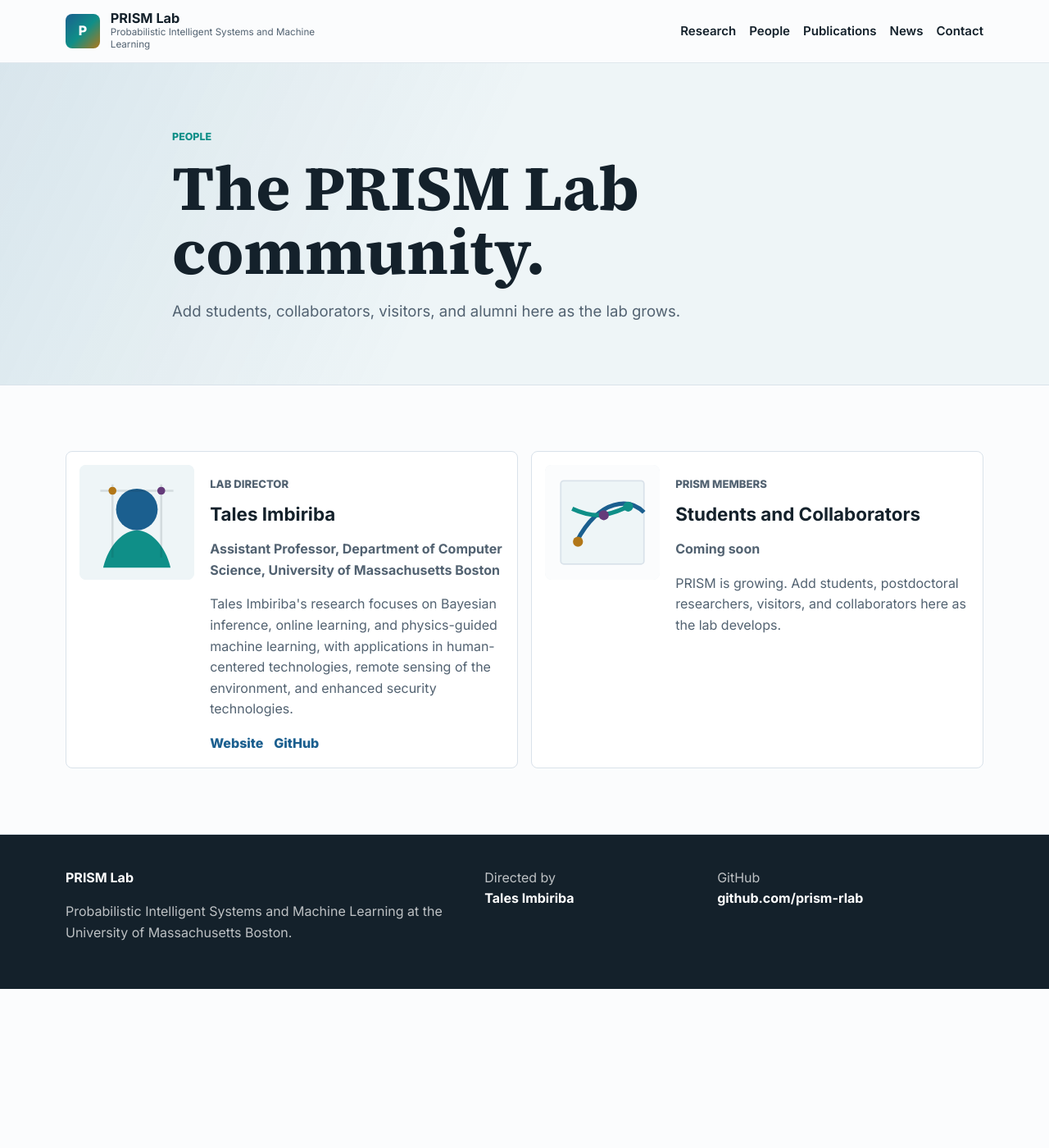
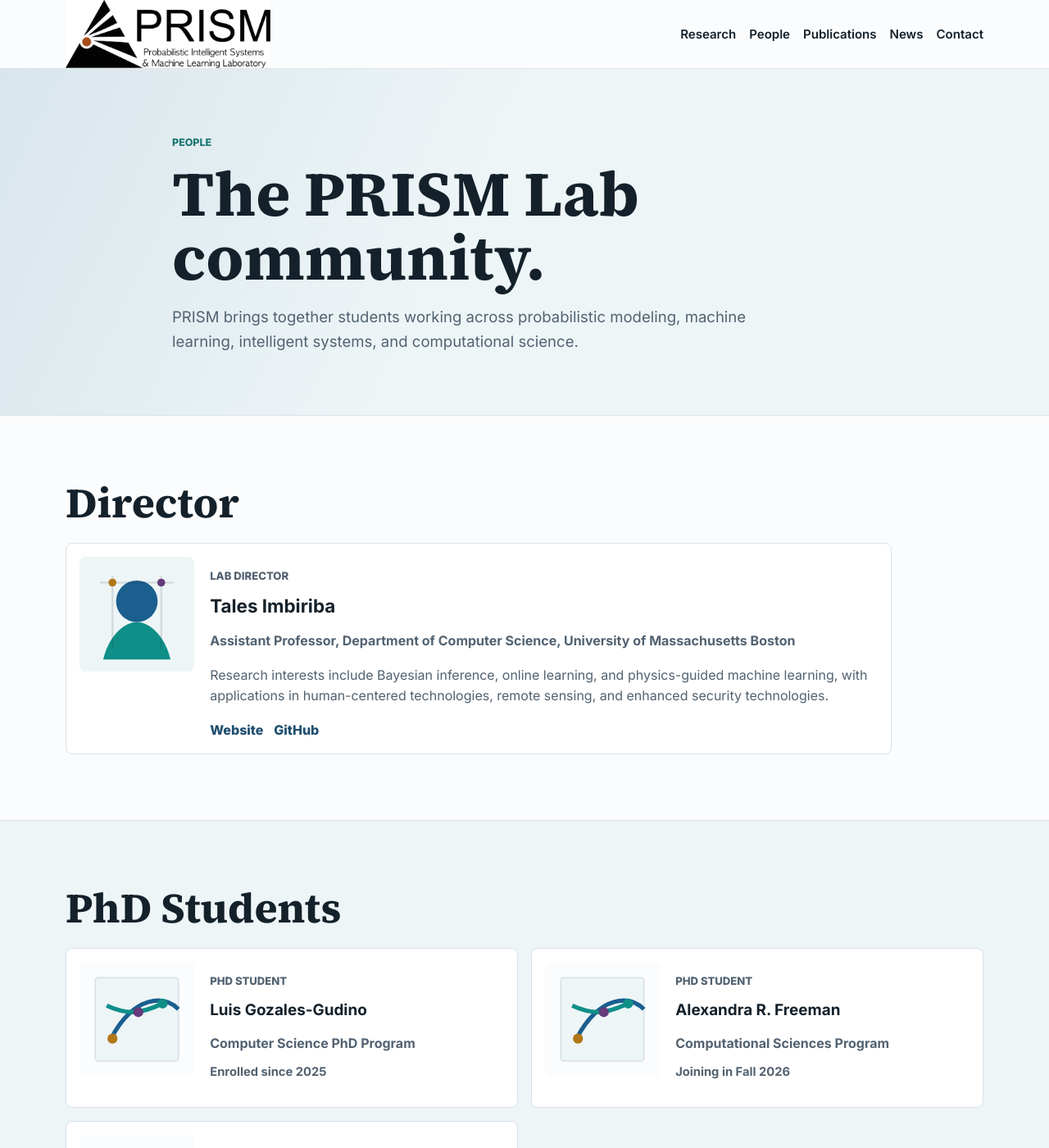
Before and after one commit to prism-rlab/prism-rlab.github.io, a Jekyll site: the page built from people/index.md, in a window 1280 px wide and 1400 px high. Shown: the whole window at 82% size. Built offline with Jekyll 4.4.1, drawn with Linux system fonts in a browser that asks for light colours; some of the changed text lies outside the part shown.

Commit message:
Add PRISM logo and lab members

```diff
--- a/_data/people.yml
+++ b/_data/people.yml
@@ -1,15 +1,58 @@
-- name: Tales Imbiriba
-  role: Lab Director
-  title: Assistant Professor, Department of Computer Science, University of Massachusetts Boston
-  bio: Tales Imbiriba's research focuses on Bayesian inference, online learning, and physics-guided machine learning, with applications in human-centered technologies, remote sensing of the environment, and enhanced security technologies.
-  website: https://talesimbiriba.github.io
-  github: https://github.com/talesimbiriba
-  image: /assets/img/tales-placeholder.svg
+director:
+  - name: Tales Imbiriba
+    role: Lab Director
+    title: Assistant Professor
+    program: Department of Computer Science, University of Massachusetts Boston
+    status:
+    bio: Research interests include Bayesian inference, online learning, and physics-guided machine learning, with applications in human-centered technologies, remote sensing, and enhanced security technologies.
+    website: https://talesimbiriba.github.io
+    github: https://github.com/talesimbiriba
+    image: /assets/img/tales-placeholder.svg
 
-- name: Students and Collaborators
-  role: PRISM Members
-  title: Coming soon
-  bio: PRISM is growing. Add students, postdoctoral researchers, visitors, and collaborators here as the lab develops.
-  website:
-  github:
-  image: /assets/img/member-placeholder.svg
+phd_students:
+  - name: Luis Gozales-Gudino
+    role: PhD Student
+    program: Computer Science PhD Program
+    status: Enrolled since 2025
+    bio:
+    website:
+    github:
+    image: /assets/img/member-placeholder.svg
+
+  - name: Alexandra R. Freeman
+    role: PhD Student
+    program: Computational Sciences Program
+    status: Joining in Fall 2026
+    bio:
+    website:
+    github:
+    image: /assets/img/member-placeholder.svg
+
+  - name: Narin Rahimzadeh
+    role: PhD Student
+    program: Computer Science PhD Program
+    status: Joining in Fall 2026
+    bio:
+    website:
+    github:
+    image: /assets/img/member-placeholder.svg
+
+masters_students:
+  - name: VS Praneeth Lnu
+    role: MS Student
+    program: Computer Science Master's Program
+    status:
+    bio:
+    website:
+    github:
+    image: /assets/img/member-placeholder.svg
+
+undergraduate_students:
+  - name: Kenneth Chen
+    role: Undergraduate Student
+    program: Computer Science
+    status:
+    bio:
+    website:
+    github:
+    image: /assets/img/member-placeholder.svg
--- /dev/null
+++ b/_includes/person-card.html
@@ -0,0 +1,15 @@
+{% assign person = include.person %}
+<article class="person-card">
+  <img src="{{ person.image | relative_url }}" alt="">
+  <div>
+    <p class="person-role">{{ person.role }}</p>
+    <h3>{{ person.name }}</h3>
+    <p class="person-title">{{ person.program }}</p>
+    {% if person.status %}<p class="person-status">{{ person.status }}</p>{% endif %}
+    {% if person.bio %}<p>{{ person.bio }}</p>{% endif %}
+    <div class="person-links">
+      {% if person.website %}<a href="{{ person.website }}">Website</a>{% endif %}
+      {% if person.github %}<a href="{{ person.github }}">GitHub</a>{% endif %}
+    </div>
+  </div>
+</article>
--- a/_layouts/default.html
+++ b/_layouts/default.html
@@ -15,11 +15,7 @@
     <header class="site-header">
       <nav class="nav container" aria-label="Main navigation">
         <a class="brand" href="{{ '/' | relative_url }}" aria-label="PRISM Lab home">
-          <span class="brand-mark">P</span>
-          <span>
-            <strong>PRISM Lab</strong>
-            <small>Probabilistic Intelligent Systems and Machine Learning</small>
-          </span>
+          <img src="{{ '/assets/img/prism-logo.png' | relative_url }}" alt="PRISM Lab">
         </a>
         <div class="nav-links">
           {% for item in site.data.navigation %}
--- a/assets/css/styles.css
+++ b/assets/css/styles.css
@@ -4,10 +4,10 @@
   --line: #d9e2ea;
   --paper: #fbfcfd;
   --soft: #eef5f7;
-  --blue: #1b5f8f;
-  --teal: #0f8f88;
+  --blue: #1f4f6f;
+  --teal: #1c7772;
   --plum: #653b7a;
-  --gold: #b27718;
+  --gold: #b35417;
   --white: #ffffff;
   --shadow: 0 18px 48px rgba(20, 33, 43, 0.10);
   --radius: 8px;
@@ -82,7 +82,6 @@
 .brand {
   display: flex;
   align-items: center;
-  gap: 0.8rem;
   color: var(--ink);
 }
 
@@ -90,32 +89,9 @@
   text-decoration: none;
 }
 
-.brand-mark {
-  width: 42px;
-  height: 42px;
-  display: grid;
-  place-items: center;
-  border-radius: var(--radius);
-  background: linear-gradient(135deg, var(--blue), var(--teal) 52%, var(--gold));
-  color: var(--white);
-  font-weight: 800;
-}
-
-.brand strong,
-.brand small {
-  display: block;
-}
-
-.brand strong {
-  font-size: 1.02rem;
-  line-height: 1.1;
-}
-
-.brand small {
-  max-width: 290px;
-  color: var(--muted);
-  font-size: 0.73rem;
-  line-height: 1.25;
+.brand img {
+  width: clamp(170px, 23vw, 250px);
+  height: auto;
 }
 
 .nav-links {
@@ -165,6 +141,15 @@
   overflow-wrap: break-word;
 }
 
+.sr-only {
+  width: 1px;
+  height: 1px;
+  overflow: hidden;
+  clip: rect(0, 0, 0, 0);
+  position: absolute;
+  white-space: nowrap;
+}
+
 h1,
 h2 {
   font-family: "Source Serif 4", Georgia, serif;
@@ -186,11 +171,10 @@
   font-size: 1.1rem;
 }
 
-.subtitle {
-  margin: 0.7rem 0 1.4rem;
-  color: var(--blue);
-  font-size: clamp(1.2rem, 2vw, 1.65rem);
-  font-weight: 700;
+.hero-logo {
+  width: min(100%, 680px);
+  height: auto;
+  margin: 0 0 1.6rem;
 }
 
 .lede {
@@ -454,6 +438,18 @@
   gap: 1rem;
 }
 
+.people-section > h2 {
+  margin-bottom: 1.4rem;
+}
+
+.people-grid.featured {
+  grid-template-columns: minmax(0, 0.9fr);
+}
+
+.people-grid.compact {
+  grid-template-columns: minmax(0, 0.7fr);
+}
+
 .person-card {
   display: grid;
   grid-template-columns: 140px minmax(0, 1fr);
@@ -474,7 +470,18 @@
   line-height: 1.2;
 }
 
+.person-card h3 {
+  font-size: 1.18rem;
+  line-height: 1.25;
+}
+
 .person-title {
+  font-weight: 700;
+}
+
+.person-status {
+  margin-top: -0.35rem;
+  font-size: 0.92rem;
   font-weight: 700;
 }
 
@@ -564,6 +571,11 @@
   .news-list:not(.wide) {
     grid-template-columns: 1fr;
   }
+
+  .people-grid.featured,
+  .people-grid.compact {
+    grid-template-columns: 1fr;
+  }
 }
 
 @media (max-width: 560px) {
@@ -573,6 +585,10 @@
 
   .brand small {
     max-width: 220px;
+  }
+
+  .brand img {
+    width: min(76vw, 230px);
   }
 
   .hero-actions,
--- a/index.html
+++ b/index.html
@@ -6,8 +6,8 @@
   <div class="container hero-grid">
     <div class="hero-copy">
       <p class="eyebrow">University of Massachusetts Boston</p>
-      <h1>PRISM Lab</h1>
-      <p class="subtitle">Probabilistic Intelligent Systems and Machine Learning</p>
+      <img class="hero-logo" src="{{ '/assets/img/prism-logo.png' | relative_url }}" alt="PRISM - Probabilistic Intelligent Systems and Machine Learning Laboratory">
+      <h1 class="sr-only">PRISM Lab</h1>
       <p class="lede">We develop probabilistic and machine learning methods for intelligent systems that reason, adapt, and make decisions under uncertainty.</p>
       <div class="hero-actions">
         <a class="button primary" href="{{ '/research/' | relative_url }}">Explore Research</a>
--- a/people/index.md
+++ b/people/index.md
@@ -7,26 +7,63 @@
   <div class="container">
     <p class="eyebrow">People</p>
     <h1>The PRISM Lab community.</h1>
-    <p>Add students, collaborators, visitors, and alumni here as the lab grows.</p>
+    <p>PRISM brings together students working across probabilistic modeling, machine learning, intelligent systems, and computational science.</p>
   </div>
 </section>
 
 <section class="section">
-  <div class="container people-grid">
-    {% for person in site.data.people %}
+  <div class="container people-section">
+    <h2>Director</h2>
+    <div class="people-grid featured">
+      {% for person in site.data.people.director %}
       <article class="person-card">
         <img src="{{ person.image | relative_url }}" alt="">
         <div>
           <p class="person-role">{{ person.role }}</p>
           <h2>{{ person.name }}</h2>
-          <p class="person-title">{{ person.title }}</p>
-          <p>{{ person.bio }}</p>
+          <p class="person-title">{{ person.title }}{% if person.program %}, {{ person.program }}{% endif %}</p>
+          {% if person.status %}<p class="person-status">{{ person.status }}</p>{% endif %}
+          {% if person.bio %}<p>{{ person.bio }}</p>{% endif %}
           <div class="person-links">
             {% if person.website %}<a href="{{ person.website }}">Website</a>{% endif %}
             {% if person.github %}<a href="{{ person.github }}">GitHub</a>{% endif %}
           </div>
         </div>
       </article>
-    {% endfor %}
+      {% endfor %}
+    </div>
   </div>
 </section>
+
+<section class="section section-muted">
+  <div class="container people-section">
+    <h2>PhD Students</h2>
+    <div class="people-grid">
+      {% for person in site.data.people.phd_students %}
+        {% include person-card.html person=person %}
+      {% endfor %}
+    </div>
+  </div>
+</section>
+
+<section class="section">
+  <div class="container people-section">
+    <h2>Master's Student</h2>
+    <div class="people-grid compact">
+      {% for person in site.data.people.masters_students %}
+        {% include person-card.html person=person %}
+      {% endfor %}
+    </div>
+  </div>
+</section>
+
+<section class="section section-muted">
+  <div class="container people-section">
+    <h2>Undergraduate Student</h2>
+    <div class="people-grid compact">
+      {% for person in site.data.people.undergraduate_students %}
+        {% include person-card.html person=person %}
+      {% endfor %}
+    </div>
+  </div>
+</section>
```
Also changed, not shown: README.md, assets/img/prism-logo.png (added), 2 other files.
